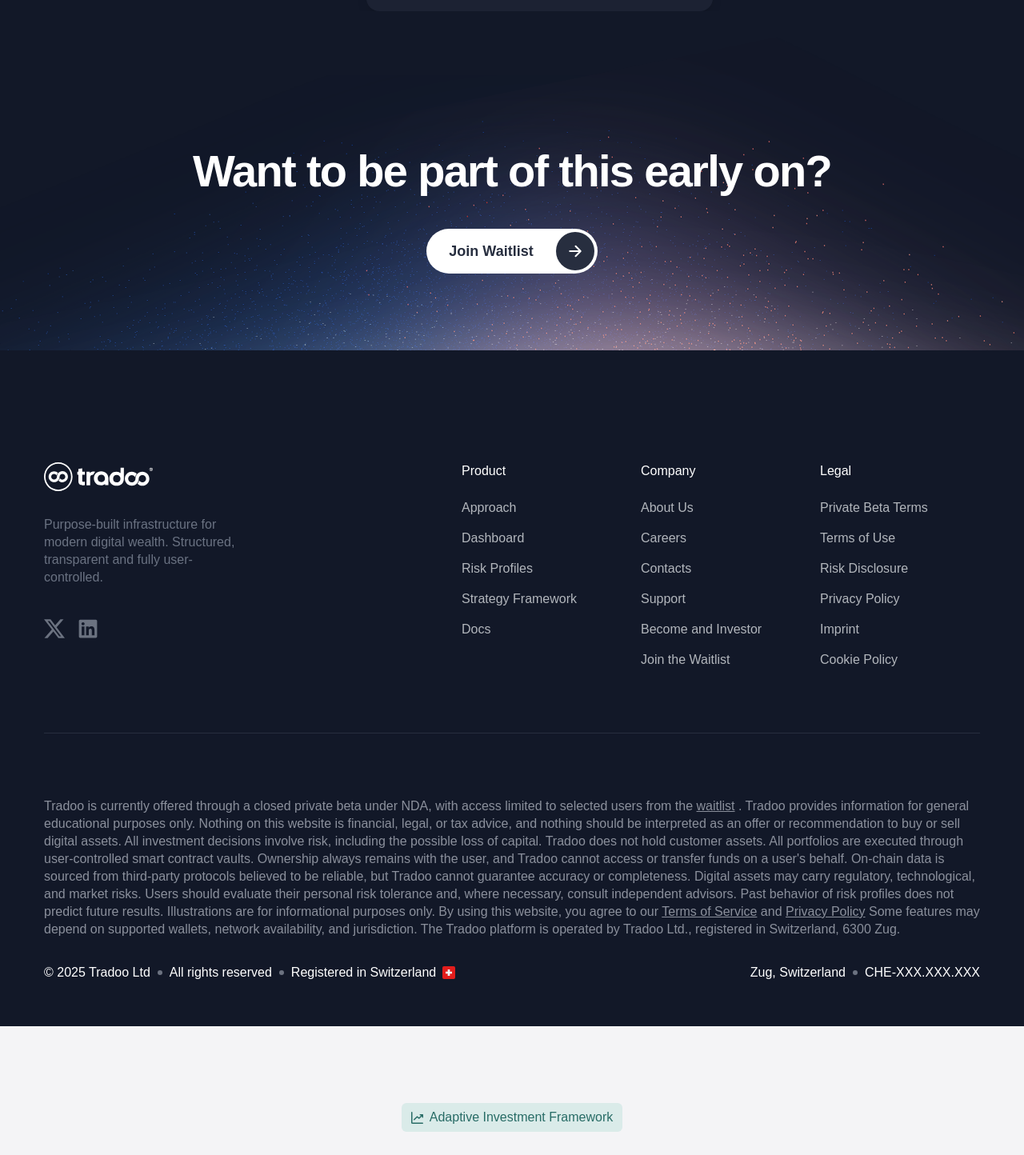
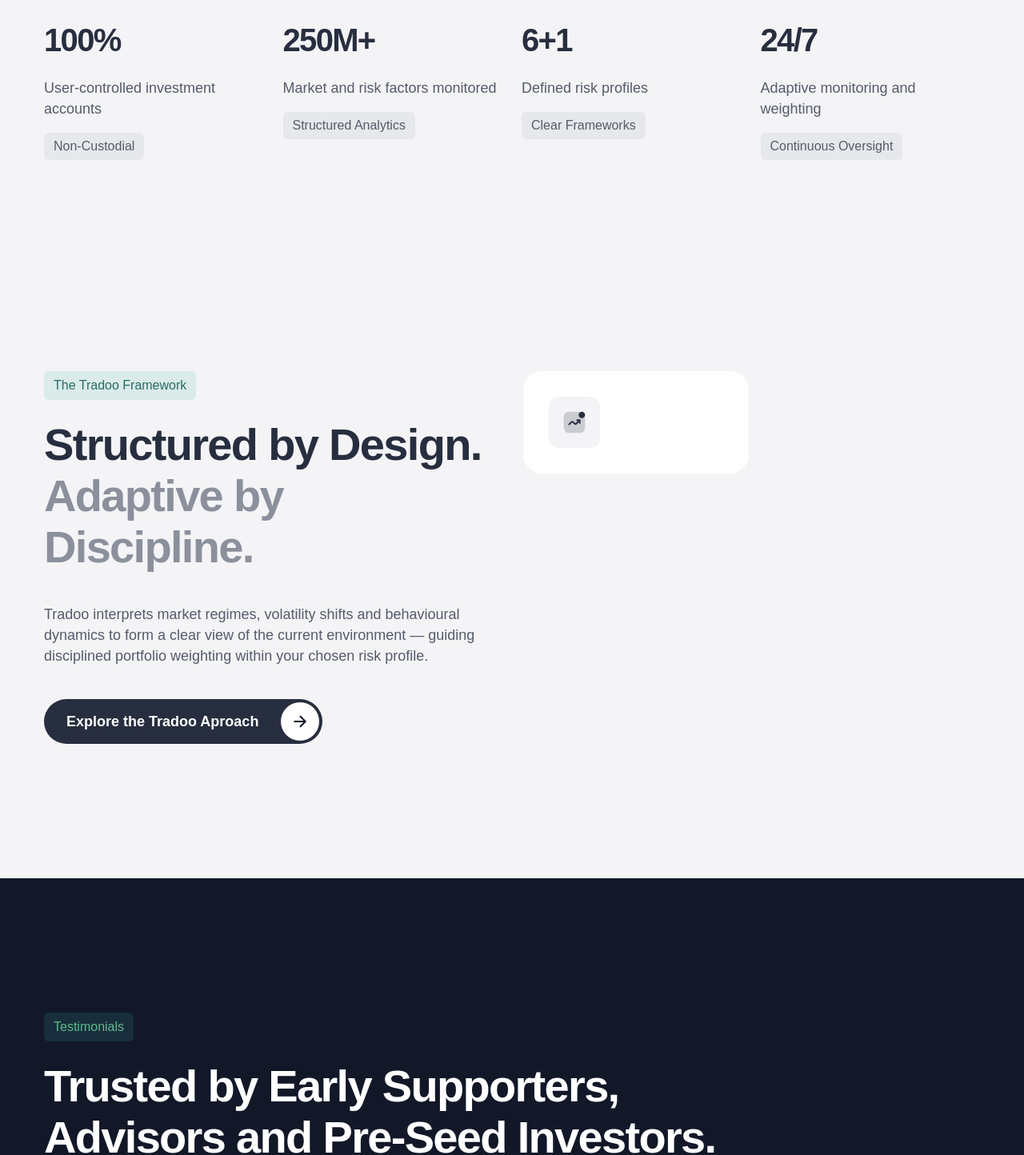
Before and after one commit to niravpatel4428/tradoo, a Next.js app: page / in a window 1280 px wide. Shown: the part 1017-2461 px from the top of the page at 80% size. Built offline with nearby package versions, Linux system fonts and the light colour scheme; a web font is replaced by a local one.

Commit message:
page.tsx file section position change

```diff
--- a/app/page.tsx
+++ b/app/page.tsx
@@ -1,18 +1,18 @@
 import Image from "next/image";
-import Footer from "./sections/Footer";
+import Banner from "./sections/Banner";
+import Framework from "./sections/Framework";
 import WantPart from "./sections/WantPart";
 import Testimonials from "./sections/Testimonials";
-import Banner from "./sections/Banner";
-import Framework from "./sections/Framework";
+import Footer from "./sections/Footer";
 
 export default function Home() {
   return (
     <>
+      <Banner/>
+      <Framework/>
       <Testimonials/>
       <WantPart />
       <Footer />
-      <Banner/>
-      <Framework/>
     </>
   );
 }
```
